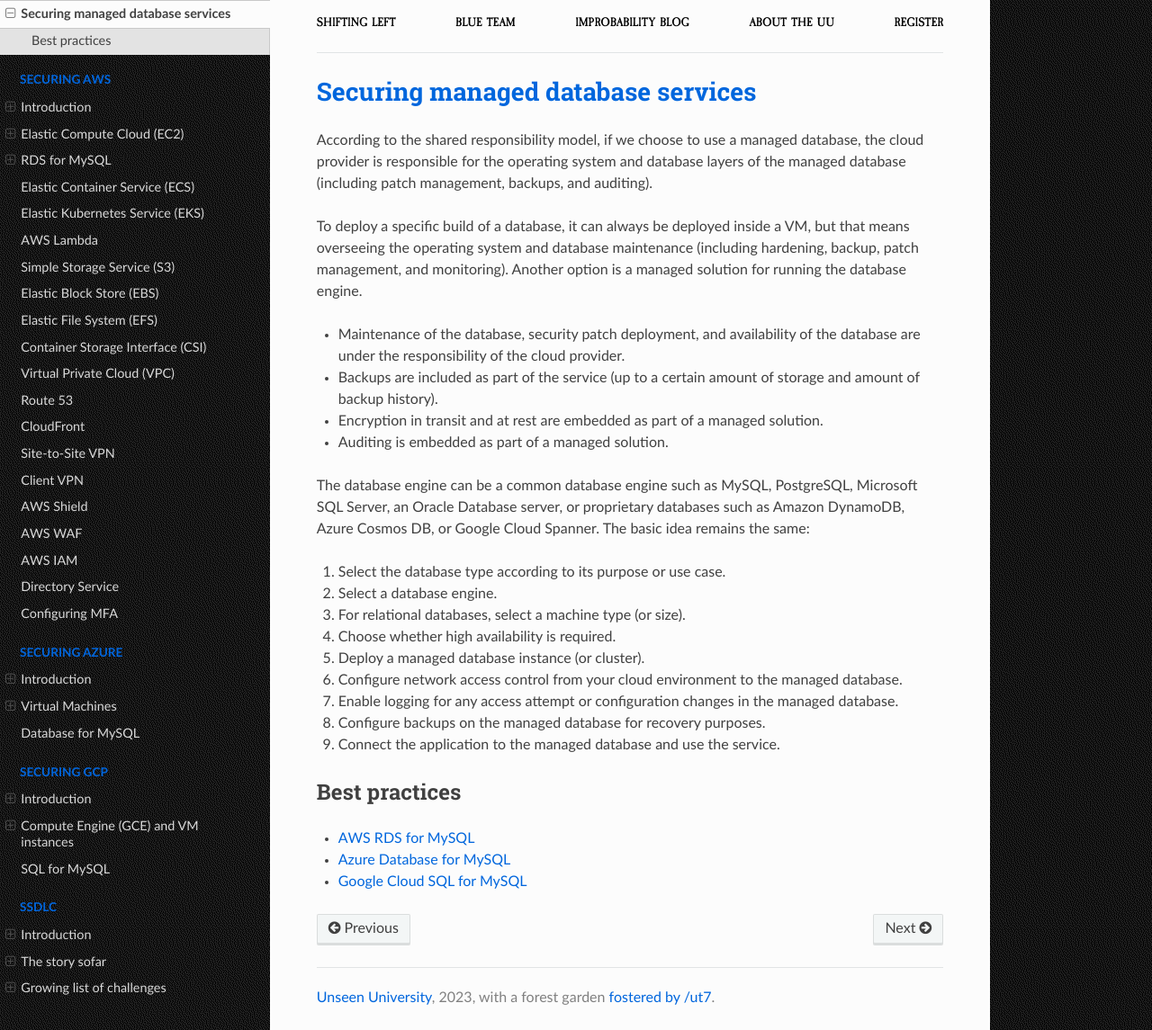
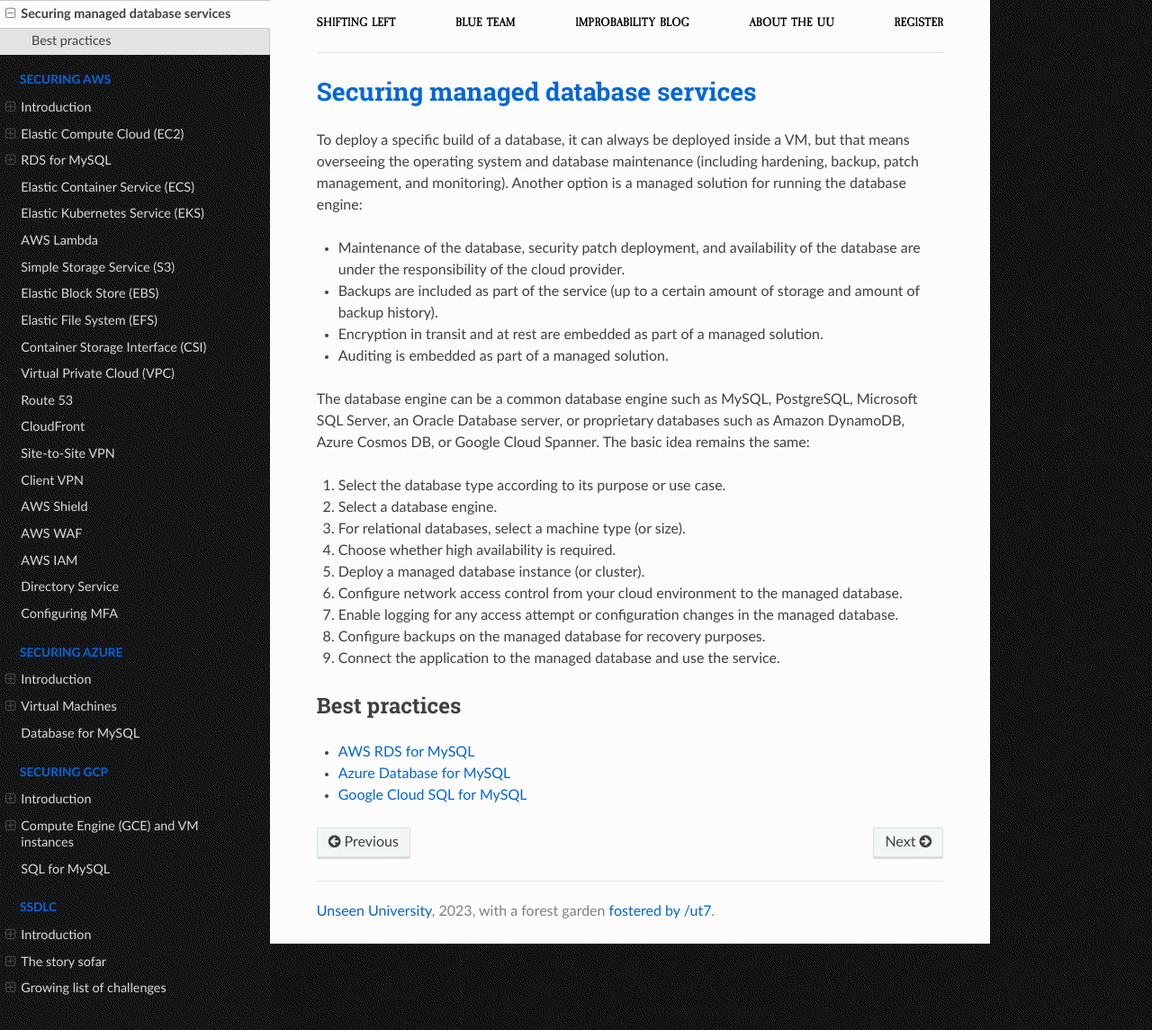
Before and after one commit to tymyrddin/blue-devsecops, a Sphinx documentation site: the page built from source/docs/notes/db-services.md, in a window 1280 px wide and 1145 px high. Shown: the whole window at 90% size. Built offline with Sphinx 7.4.7 and the Read the Docs theme 2.0.0, drawn with Linux system fonts in a browser that asks for light colours.

Commit message:
Refactoring

```diff
--- a/source/docs/notes/db-services.md
+++ b/source/docs/notes/db-services.md
@@ -1,8 +1,6 @@
 # Securing managed database services
 
-According to the shared responsibility model, if we choose to use a managed database, the cloud provider is responsible for the operating system and database layers of the managed database (including patch management, backups, and auditing).
-
-To deploy a specific build of a database, it can always be deployed inside a VM, but that means overseeing the operating system and database maintenance (including hardening, backup, patch management, and monitoring). Another option is a managed solution for running the database engine.
+To deploy a specific build of a database, it can always be deployed inside a VM, but that means overseeing the operating system and database maintenance (including hardening, backup, patch management, and monitoring). Another option is a managed solution for running the database engine:
 
 * Maintenance of the database, security patch deployment, and availability of the database are under the responsibility of the cloud provider.
 * Backups are included as part of the service (up to a certain amount of storage and amount of backup history).
```
Also changed, not shown: source/docs/notes/vms.md (+1 -1 lines).
